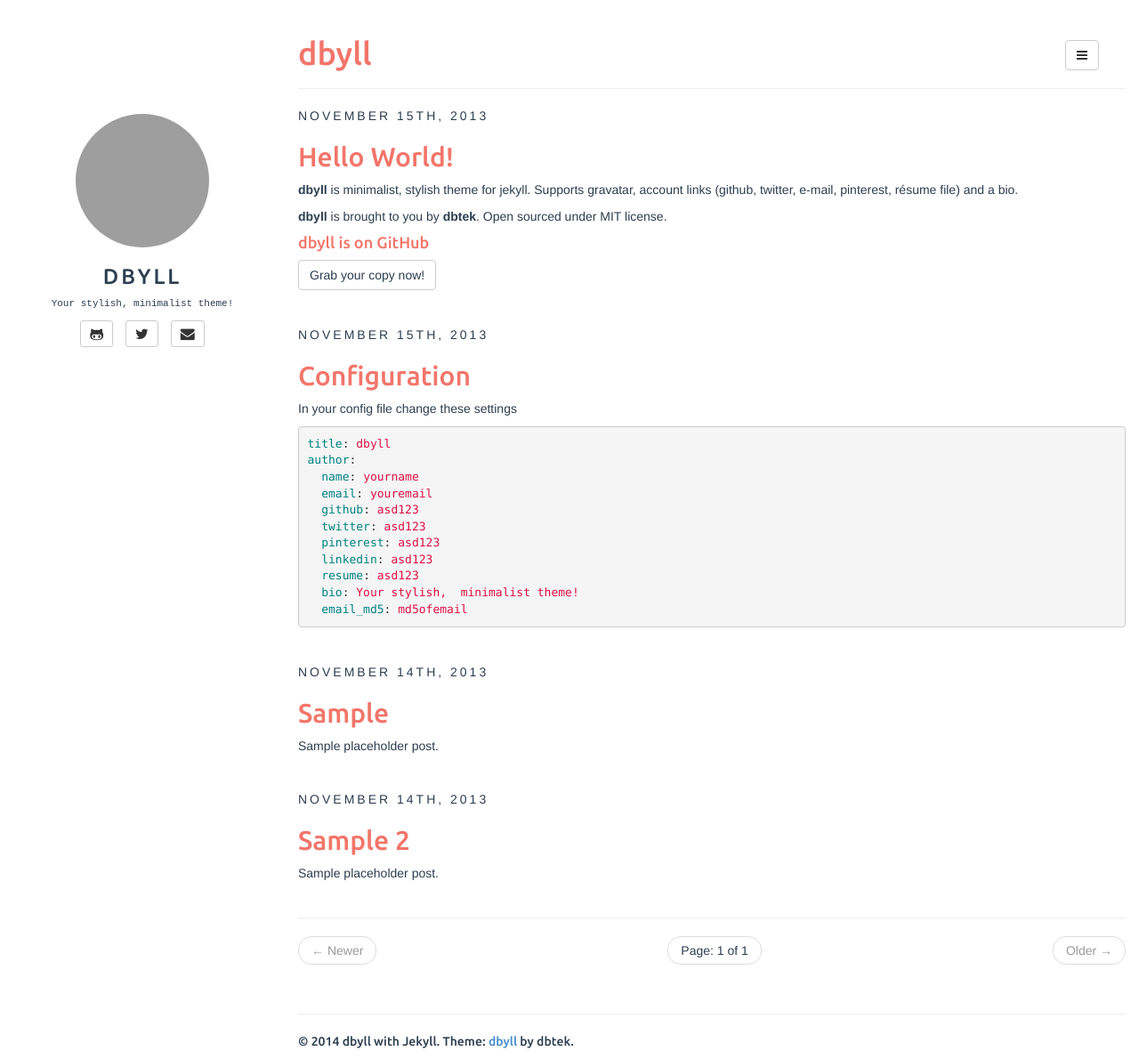
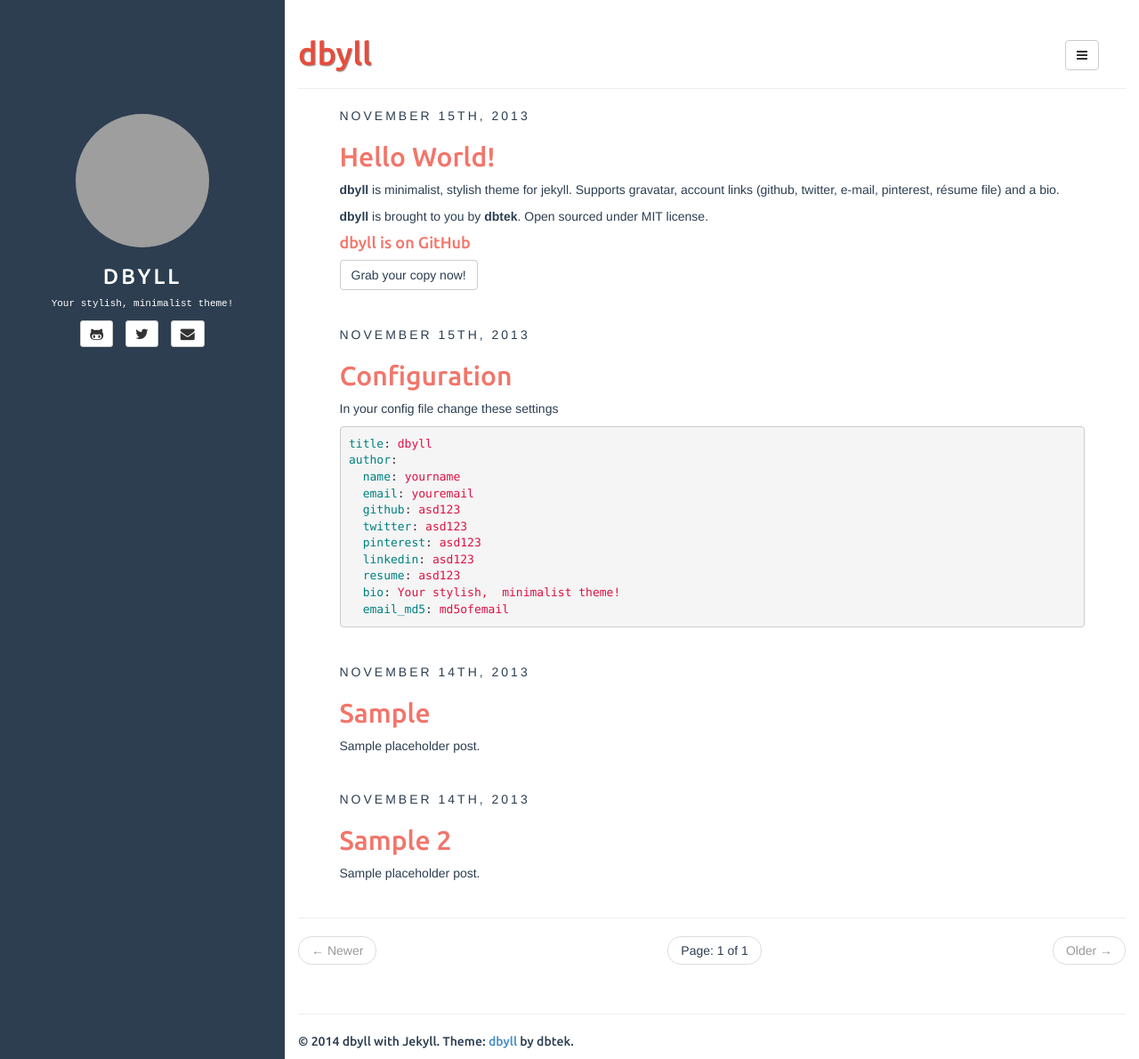
Before and after one commit to dbtek/dbyll, a Jekyll site: the page built from index.html, in a window 1280 px wide and 1190 px high. Shown: the whole window at 89% size. Built offline with Jekyll 4.4.1, drawn with Linux system fonts in a browser that asks for light colours; the list of posts is cut into pages by our own code; comment, search, counter and statistics services are not loaded; grey boxes are pictures that could not be loaded.

Commit message:
new style updates

```diff
--- a/_includes/default.html
+++ b/_includes/default.html
@@ -106,5 +106,6 @@
 	<script type="text/javascript" src="{{ site.BASE_PATH }}/assets/resources/jquery/jquery.min.js"></script>
 	<script type="text/javascript" src="{{ site.BASE_PATH }}/assets/resources/bootstrap/js/bootstrap.min.js"></script>
 	<script type="text/javascript" src="{{ site.BASE_PATH }}/assets/js/app.js"></script>
+	<script src="https://apis.google.com/js/plusone.js"></script>
 </body>
 </html>
--- a/assets/css/style.css
+++ b/assets/css/style.css
@@ -8,6 +8,8 @@ body{
 	position: fixed;
 	top: 0px;
 	padding-top: 10%;
+	background-color: #2c3e50;
+	color: #fff;
 }
 
 .sidebar-header {
@@ -21,7 +23,7 @@ body{
 
 .sidebar-header .title a{
 	text-decoration: none;
-	color: #2c3e50;
+	color: #fff;
 }
 
 a.nav-link {
@@ -41,8 +43,47 @@ a.nav-link:hover { color: #777 }
 	margin-bottom: 10px;
 }
 
+#contact-list li .fa,
+article .share .btn {
+	-o-transition:color .2s ease-out, background 1s ease-in;
+  -ms-transition:color .2s ease-out, background 1s ease-in;
+  -moz-transition:color .2s ease-out, background 1s ease-in;
+  -webkit-transition:color .2s ease-out, background 1s ease-in;
+  transition:color .2s ease-out, background 1s ease-in;
+}
+#contact-list li:hover .fa-twitter,
+article .share .twitter:hover {
+	color: #00ACEE;
+	border-color: #00ACEE;
+}
+#contact-list li:hover .fa-linkedin {
+	color: #1D87BD;
+}
+#contact-list li:hover .fa-envelope {
+	color: #E93E30;
+}
+#contact-list li:hover .fa-pinterest {
+	color: #CC2127;
+}
+#contact-list li:hover .fa-rss {
+	color: #e74c3c;
+}
+article .share .facebook:hover {
+	color: #43609C;
+	border-color: #43609C;
+}
+article .share .gplus:hover {
+	color: #C13929;
+	border-color: #C13929;
+}
+
 #contact-list-secondary {
 	padding-bottom: 10px;
+}
+
+.page-header {
+	color: #e74c3c;
+	text-shadow: 1px 1px 1px rgba(150, 150, 150, 1);
 }
 
 article{
@@ -60,13 +101,42 @@ article{
 	letter-spacing: 3px;
 }
 
+article {
+	padding: 0 5% 0;
+}
+
 article.home div a, article.home pre a { color: #2c3e50; }
 article.home div a:hover, article.home pre a:hover { color: #2c3e50; text-decoration: none; }
 article img { max-width: 100%; }
 
-h1,h2,h3,h4,h5,h6{ font-family: 'Ubuntu', sans-serif; color: #f2756a; }
-h1 a,h2 a,h3 a,h4 a{ color: #f2756a; }
-h1 a:hover,h2 a:hover,h3 a:hover,h4 a:hover{ color: #e74c3c; }
+h1,h2,h3,h4,h5,h6 { font-family: 'Ubuntu', sans-serif; }
+article.home h1,
+article.home h2,
+article.home h3,
+article.home h4,
+article.home h5,
+article.home h6 {
+	font-family: 'Ubuntu', sans-serif;
+	color: #f2756a;
+}
+
+article.home h1 a,
+article.home h2 a,
+article.home h3 a,
+article.home h4 a {
+	color: #f2756a;
+}
+article.home h1 a:hover,
+article.home h2 a:hover,
+article.home h3 a:hover,
+article.home h4 a:hover {
+	color: #e74c3c;
+}
+
+.author .author-image {
+  float: left;
+  margin-right: 20px;
+}
 
 footer {
 	padding-top: 15px;
```
Also changed, not shown: _includes/post.html (+6 -3 lines).
